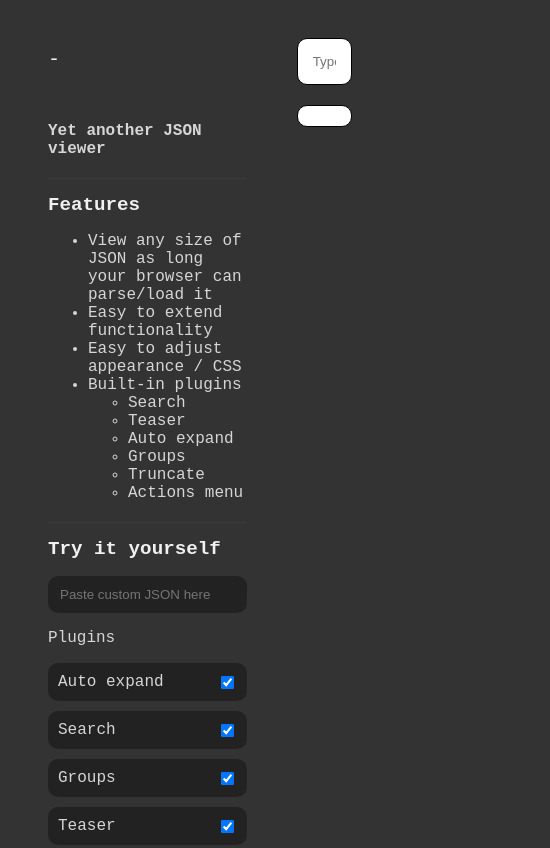
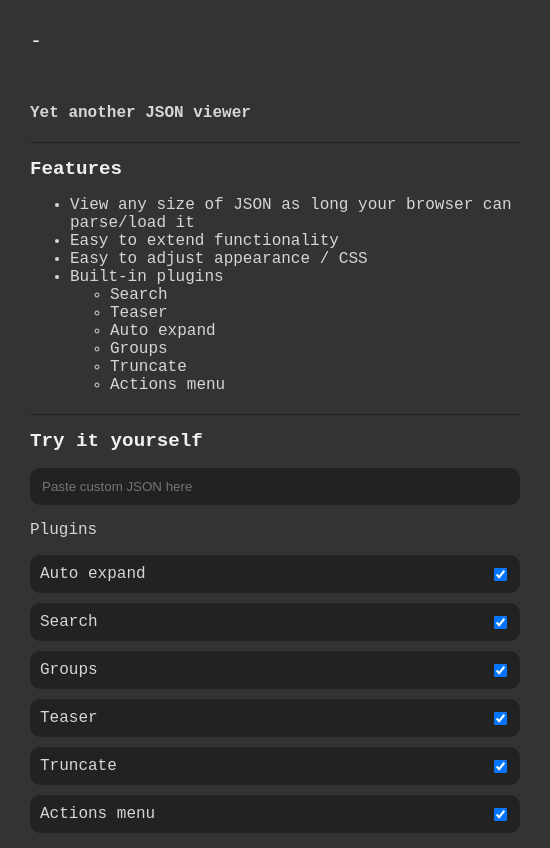
Before and after one commit to maxwroc/sonj-review, a website: page docs/index.html in a window 390 px wide. Shown: the top 848 px of the page, 550 px wide, since content can reach past the window. Drawn offline with Linux system fonts and the light colour scheme; a script that the page names is missing.

Commit message:
Support devices with smaller screens

```diff
--- a/docs/index.html
+++ b/docs/index.html
@@ -2,7 +2,6 @@
     <head>
         <title>Sonj Review</title>
         <style type="text/css">
-
 
             * {
                 --primary-color: #f0f0f0;
@@ -17,11 +16,20 @@
                 margin: 20px;
             }
 
+            #demo-container {
+                display: flex;
+                flex-direction: column;
+                width: 550px;
+            }
+            #json-content {
+                flex-grow: 1;
+                overflow-y: auto;
+            }
+
             #json-content,
             #search-box-container {
                 background-color: white;
                 border: 1px solid #000;
-                max-width: 500px;
             }
             #search-box-container input {
                 width: 100%;
@@ -33,8 +41,6 @@
             body {
                 background: var(--primary-bgcolor);
                 color: var(--secondary-color);
-                display: flex;
-                justify-content: center;
                 font-size: 16px;
                 padding: 10px;
             }
@@ -50,6 +56,8 @@
 
             #main-container {
                 display: flex;
+                margin: 0 auto;
+                max-width: 1200px;
             }
 
             #info-container {
@@ -62,7 +70,7 @@
             h2 {
                 color: var(--primary-color);
                 font-size: 120%;
-                border-top: 1px solid rgb(59, 59, 59);
+                border-top: 1px solid var(--secondary-bgcolor);
                 padding-top: 15px;
                 margin-top: 20px;
             }
@@ -90,6 +98,23 @@
             }
             .plugin .name input[type=checkbox] {
                 float: right;
+            }
+
+
+
+
+            @media screen and (max-width: 1000px) {
+                body {
+                    padding: 0;
+                    margin: 0;
+                }
+                #main-container {
+                    flex-direction: column;
+                    width: 550px;
+                }
+                #info-container {
+                    width: 550px;
+                }
             }
         </style>
         <script src="https://cdnjs.cloudflare.com/ajax/libs/zepto/1.2.0/zepto.min.js"></script>
```
